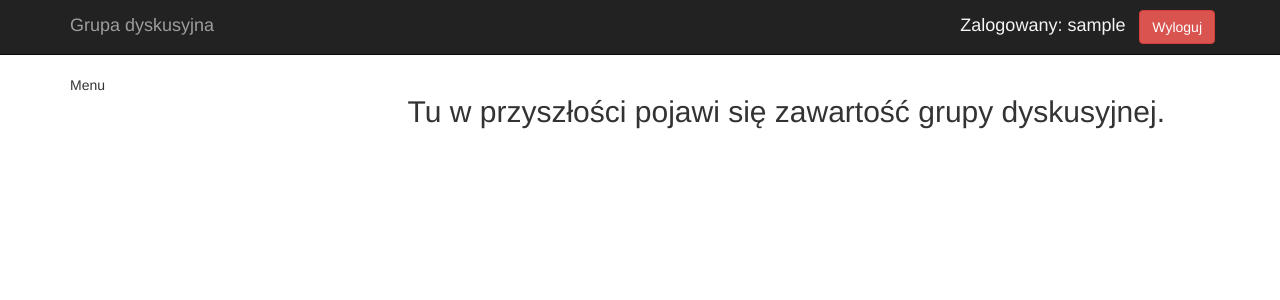
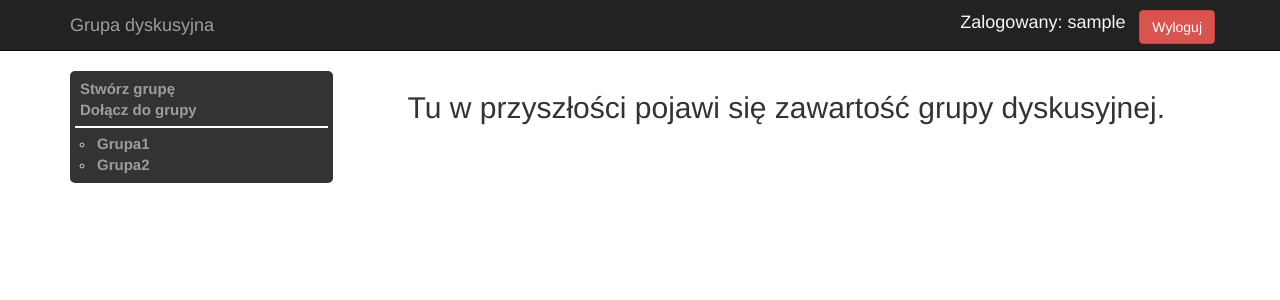
Before and after one commit to mkuzlo/grupa-dyskusyjna, a PHP site: page / in a window 1280 px wide. Shown: the top 300 px of the page. Run offline with PHP 8.4, Linux system fonts and the light colour scheme; the visitor is signed in with stand-in values (Sample User, id 1).

Commit message:
Dodano menu boczne i możliwość zakładania nowych grup dyskusyjnych.

```diff
--- a/html/application/Router.php
+++ b/html/application/Router.php
@@ -35,8 +35,14 @@ class Router {
         } else {
             $action = $this->action;
         }
-        //wywołaj akcje
-        $controller->$action();
+        //wywołaj akcje jezeli w URL zostaly przekazane dodatkowe argumenty
+        if(!empty($this->args)){
+            $controller->$action($this->args);
+        }
+        //wywołaj akcje zwykłą
+        else{
+            $controller->$action();
+        }
     }
 
     private function getController() {
--- /dev/null
+++ b/html/content/css/myStyles.css
@@ -0,0 +1,40 @@
+div.mySideBar {
+    background-color: #333;
+    padding: 5px;
+    border-radius: 5px;
+}
+
+ul {
+    list-style-type: none;
+    margin: 0;
+    margin-bottom: 2px;
+    margin-top: 2px;
+    margin-left: 3px;
+    padding: 0;
+}
+
+ul.groups {
+    list-style-type: circle;
+    margin-left: 20px;
+    color: #cccccc;
+
+}
+div.line-separator{
+    margin-top: 5px;
+    margin-bottom: 5px;
+    height:2px;
+    background: #ffffff;
+    border-bottom:1px solid #ffffff;
+}
+
+a.sideLink {
+    color: rgb(157, 157, 157);
+    font-size: 15px;
+    font-family: "Helvetica Neue",Helvetica,Arial,sans-serif;
+    font-weight: bold;
+    margin: 2px;
+}
+a.sideLink:hover {
+    color: rgb(250, 250, 250);
+    text-decoration: none;
+}
--- a/html/controller/indexController.php
+++ b/html/controller/indexController.php
@@ -1,5 +1,5 @@
 <?php
-class indexController extends BaseController {
+class indexController extends baseController {
     public function index() {
         Template::getInstance()->show("index");
     }
--- a/html/includes/menu.php
+++ b/html/includes/menu.php
@@ -52,7 +52,7 @@ if (empty($login)) {
             </div>
             <div class="nav navbar-nav navbar-right">
                 <span style="color: whitesmoke;font-size: 18px">Zalogowany: <?= $_SESSION['login'] ?></span>
-                <a class="btn btn-danger" style="margin: 10px;" href="/<?= APP_ROOT ?>/account/logout">Wyloguj</a>
+                <a class="btn btn-danger" style="margin: 10px; margin-bottom: 5px;" href="/<?= APP_ROOT ?>/account/logout">Wyloguj</a>
             </div>
         </div>
     </nav>
--- a/html/includes/sideBar.php
+++ b/html/includes/sideBar.php
@@ -1 +1,29 @@
-Menu
+<?php if(!isset($_SESSION["group"]) && isset($_SESSION["login"])) { ?>
+<div class="mySideBar">
+    <ul>
+        <li><a class="sideLink" href="/<?= APP_ROOT ?>/group/create">Stwórz grupę</a></li>
+        <li><a class="sideLink" href="/<?= APP_ROOT ?>/group/look">Dołącz do grupy</a></li>
+    </ul>
+    <div class="line-separator"></div>
+    <ul class="groups">
+        <li><a class="sideLink" href="/<?= APP_ROOT ?>/group/show/1">Grupa1</a></li>
+        <li><a class="sideLink" href="/<?= APP_ROOT ?>/group/show/2">Grupa2</a></li>
+    </ul>
+
+</div>
+<?php }?>
+
+<?php if(isset($_SESSION["group"]) && isset($_SESSION["login"])) { ?>
+<div class="mySideBar">
+    <ul>
+        <li><a class="sideLink" href="/<?= APP_ROOT ?>/group/create">Stwórz grupę</a></li>
+        <li><a class="sideLink" href="/<?= APP_ROOT ?>/group/look">Dołącz do grupy</a></li>
+    </ul>
+    <div class="line-separator"></div>
+    <ul class="groups">
+        <li><a class="sideLink" href="/<?= APP_ROOT ?>/group/show/1">Grupa1</a></li>
+        <li><a class="sideLink" href="/<?= APP_ROOT ?>/group/show/2">Grupa2</a></li>
+    </ul>
+
+</div>
+<?php }?>
--- /dev/null
+++ b/html/views/group/createSuccess.php
@@ -0,0 +1,3 @@
+<div class="alert alert-success" role="alert">
+    <h2>Grupa została założona</h2>
+</div>
--- a/index.php
+++ b/index.php
@@ -4,11 +4,13 @@
 session_start();
 //zdefiniowanie stałych ze scieżką
 define('__SITE_PATH', realpath(dirname(__FILE__) . "/html"));
+//define('__SITE_PATH', "./html");
 define('APP_ROOT', 'grupa');
+//define('APP_ROOT', '.');
 //dołączenie pliku z automatycznym ładowaniem klas
 include __SITE_PATH . '/includes/init.php';
 $router = new Router();
-$router->setPath(__SITE_PATH . '\controller')
+$router->setPath(__SITE_PATH . '/controller')
 ?>
 <html>
     <head>
@@ -19,16 +21,19 @@ $router->setPath(__SITE_PATH . '\controller')
         <title>Grupa dyskusyjna</title>
         <!--Dołączenie arkusza stylów css biblioteki bootstrap -->
         <link rel="stylesheet" href="/<?= APP_ROOT ?>/html/content/css/bootstrap.min.css" type="text/css" />
+        <link rel="stylesheet" href="/<?= APP_ROOT ?>/html/content/css/myStyles.css" type="text/css" />
         <!--Dołączenie skrytpu javascript biblioteki jquery -->
         <script src="/<?= APP_ROOT ?>/html/content/scripts/jquery-1.11.2.min.js"></script>
     </head>
     <body>
-        <?php include 'html\includes\menu.php'; ?>
+        <?php include 'html/includes/menu.php'; ?>
         <div class="container">
             <div class="row">
+                <?php if( isset($_SESSION["login"])){ ?>
                 <div class="col-md-3">
-                    <?php include 'html\includes\sideBar.php'; ?>
+                    <?php include 'html/includes/sideBar.php'; ?>
                 </div>
+                <?php }?>
                 <div class="col-md-9">
                     <?php $router->loader(); ?>
                 </div>
```
Also changed, not shown: html/application/Database.php (+97 -0 lines), html/controller/accountController.php (+8 -2 lines), html/controller/groupController.php (added, +63 -0 lines), html/views/group/createGroup.php (added, +40 -0 lines).
